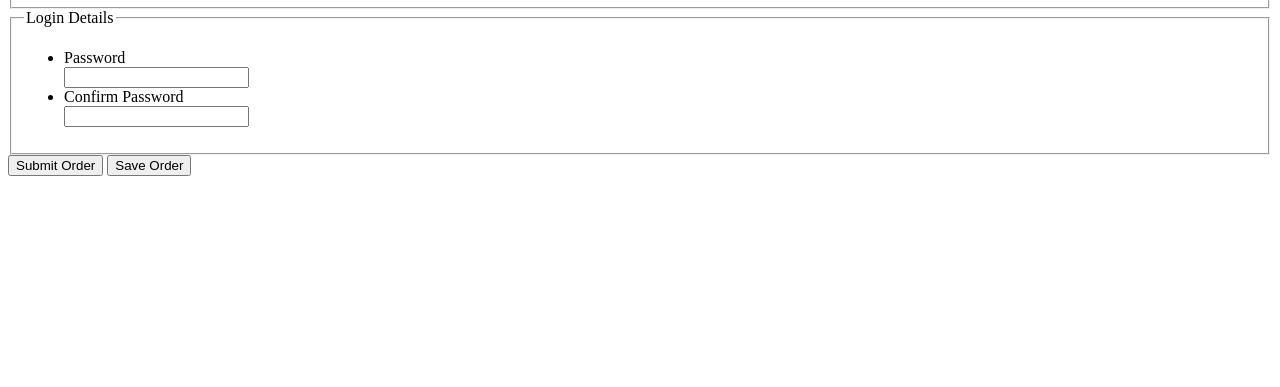
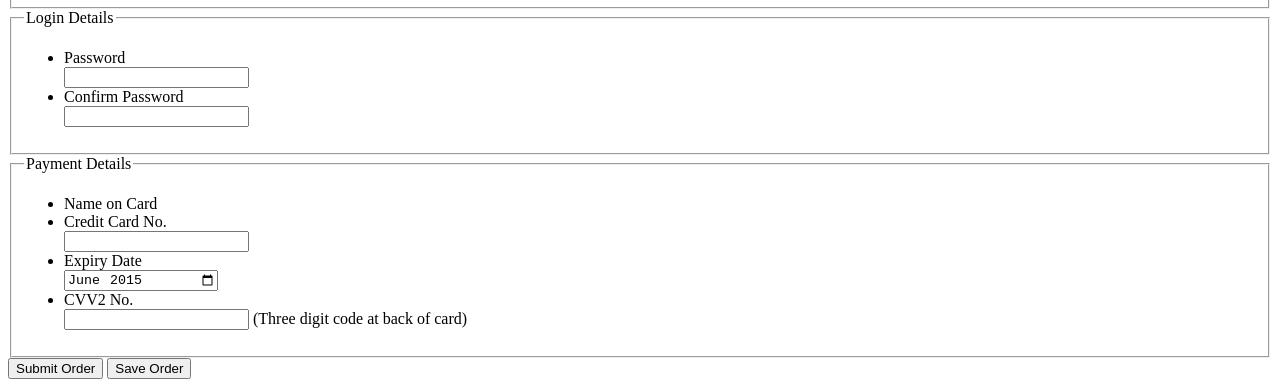
Before and after one commit to nie-xin/widgets, a website: page form/index.html in a window 1280 px wide. Shown: the part 526-913 px from the top of the page. Before the commit the page ends 800 px from the top, so only its background shows below. Drawn offline with Linux system fonts and the light colour scheme.

Commit message:
payment section

```diff
--- a/form/index.html
+++ b/form/index.html
@@ -89,6 +89,39 @@
         </ul>
       </fieldset>
 
+      <fieldset>
+        <legend>Payment Details</legend>
+        <ul>
+          <li>
+            <label class="required">
+              <div>Name on Card</div>
+            </label>
+          </li>
+          <li>
+            <label class="required">
+              <div>Credit Card No.</div>
+              <input name="card_number" pattern="[0-9] {13,16}" maxlength="16"
+                required title="13-16 digits, no spaces">
+            </label>
+          </li>
+          <li>
+            <label class="required">
+              <div>Expiry Date</div>
+              <input type="month" name="card_expiry" maxlength="7"
+                placeholder="YYYY-MM" required value="2015-06">
+            </label>
+          </li>
+          <li>
+            <label class="required">
+              <div>CVV2 No.</div>
+              <input name="card_cvv2" class="cvv" maxlength="3"
+                pattern="[0-9] {3}" required title="exactly 3 digits">
+              <span>(Three digit code at back of card)</span>
+            </label>
+          </li>
+        </ul>
+      </fieldset>
+
       <div class="buttons">
         <input type="submit" value="Submit Order">
         <input type="submit" id="saveOrder" value="Save Order">
```
